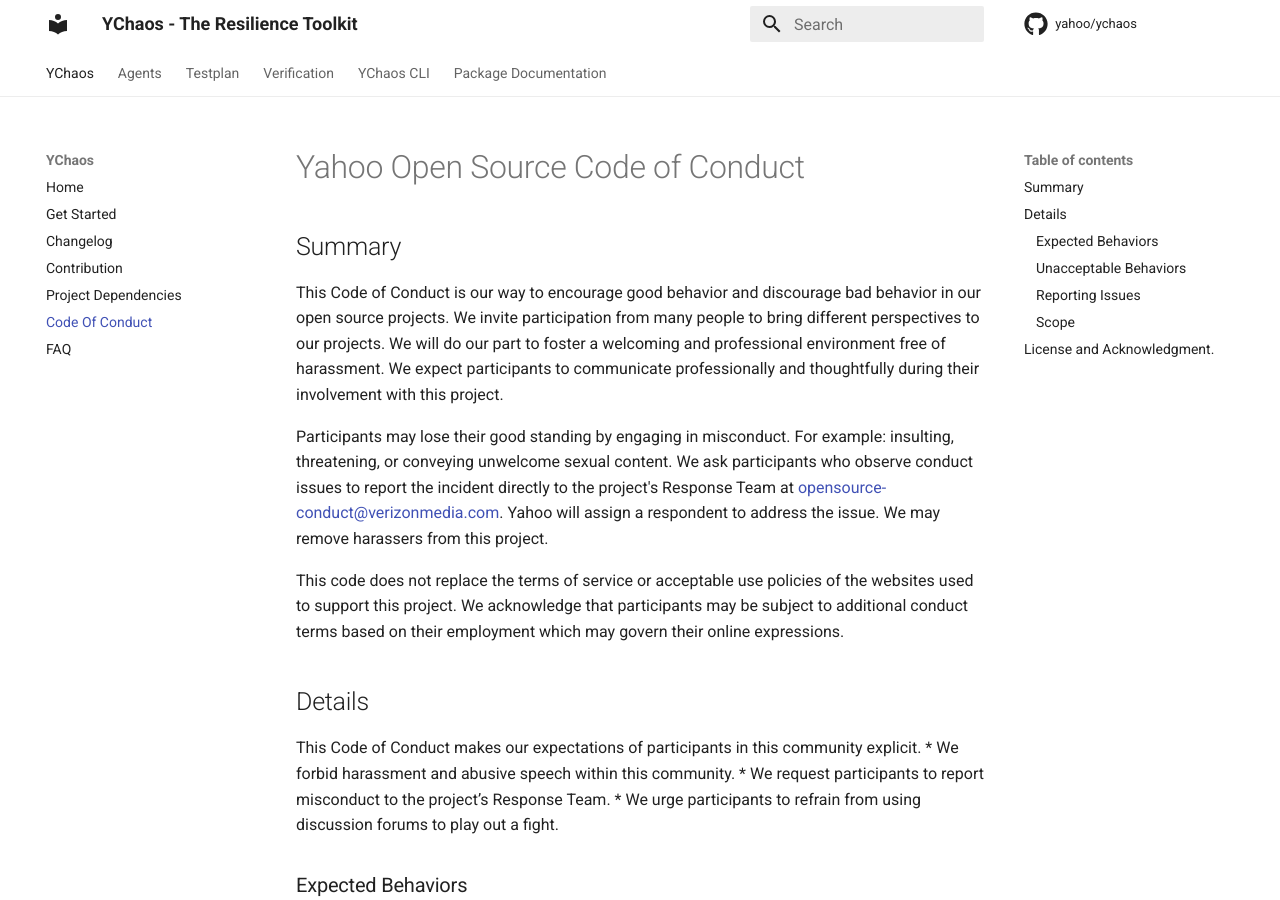
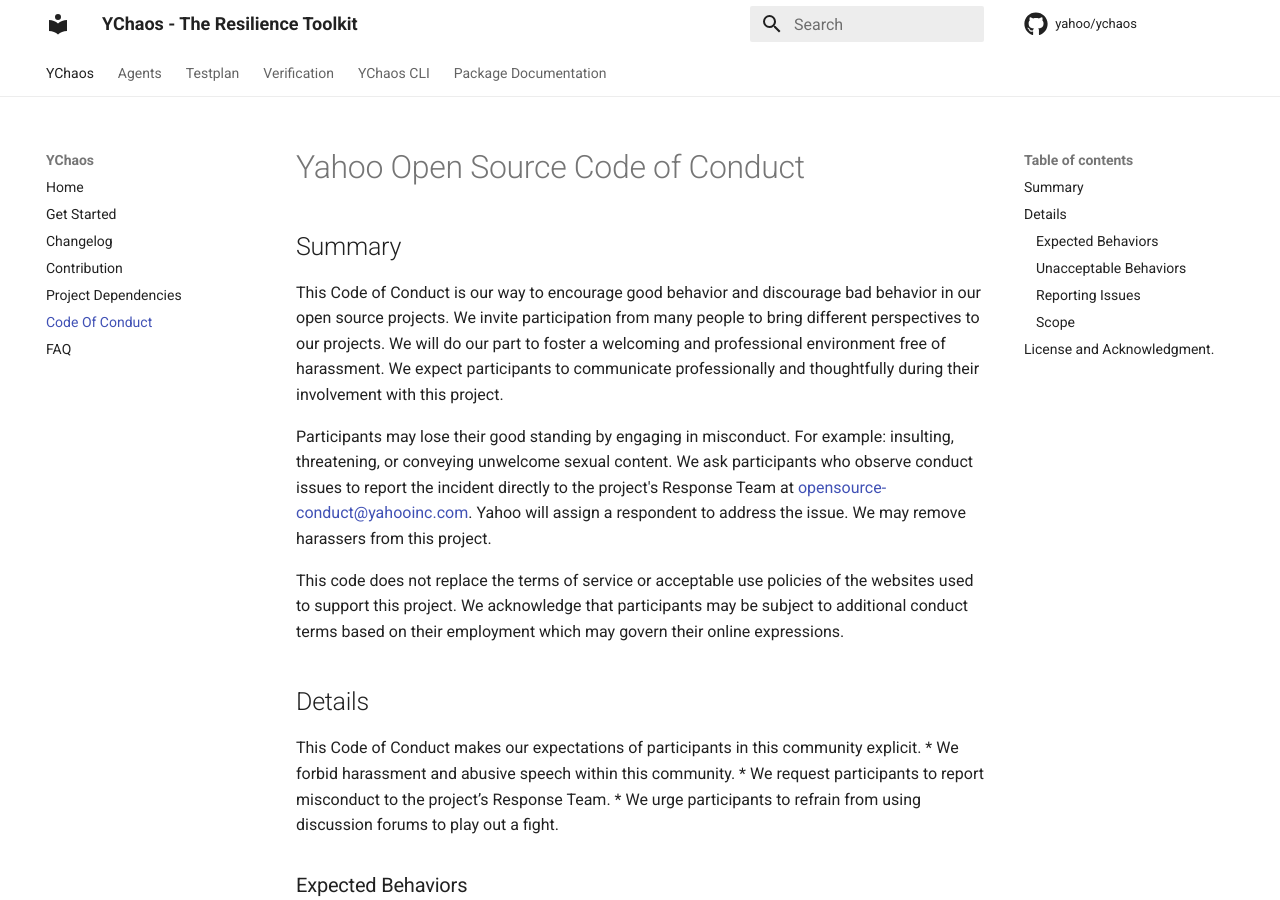
Before and after one commit to yahoo/ychaos, an MkDocs documentation site: the page built from docs/code_of_conduct.md, in a window 1280 px wide and 900 px high. Built offline with MkDocs 1.6.1 and Material for MkDocs 9.7.7, drawn with Linux system fonts in a browser that asks for light colours; comment, search, counter and statistics services are not loaded; the version menu is left out; some of the changed text lies outside the part shown.

Commit message:
Change Email Domain (#97)

```diff
--- a/docs/code_of_conduct.md
+++ b/docs/code_of_conduct.md
@@ -3,7 +3,7 @@
 ## Summary
 This Code of Conduct is our way to encourage good behavior and discourage bad behavior in our open source projects. We invite participation from many people to bring different perspectives to our projects. We will do our part to foster a welcoming and professional environment free of harassment. We expect participants to communicate professionally and thoughtfully during their involvement with this project.
 
-Participants may lose their good standing by engaging in misconduct. For example: insulting, threatening, or conveying unwelcome sexual content. We ask participants who observe conduct issues to report the incident directly to the project's Response Team at opensource-conduct@verizonmedia.com. Yahoo will assign a respondent to address the issue. We may remove harassers from this project.
+Participants may lose their good standing by engaging in misconduct. For example: insulting, threatening, or conveying unwelcome sexual content. We ask participants who observe conduct issues to report the incident directly to the project's Response Team at opensource-conduct@yahooinc.com. Yahoo will assign a respondent to address the issue. We may remove harassers from this project.
 
 This code does not replace the terms of service or acceptable use policies of the websites used to support this project. We acknowledge that participants may be subject to additional conduct terms based on their employment which may govern their online expressions.
 
@@ -35,7 +35,7 @@
 * **Don't disrupt.** Sustained disruptions in a discussion.
 
 ### Reporting Issues
-If you experience or witness misconduct, or have any other concerns about the conduct of members of this project, please report it by contacting our Response Team at opensource-conduct@verizonmedia.com who will handle your report with discretion. Your report should include:
+If you experience or witness misconduct, or have any other concerns about the conduct of members of this project, please report it by contacting our Response Team at opensource-conduct@yahooinc.com who will handle your report with discretion. Your report should include:
 * Your preferred contact information. We cannot process anonymous reports.
 * Names (real or usernames) of those involved in the incident.
 * Your account of what occurred, and if the incident is ongoing. Please provide links to or transcripts of the publicly available records (e.g. a mailing list archive or a public IRC logger), so that we can review it.
--- a/mkdocs.yml
+++ b/mkdocs.yml
@@ -3,12 +3,12 @@
 extra:
     config_override: false
     doc_owner: Resilience Team
-    doc_owner_shortid: ychaos-dev@verizonmedia.com
+    doc_owner_shortid: ychaos-dev@yahooinc.com
     version:
         provider: mike
     social:
         - icon: material/email
-          link: mailto://ychaos-dev@verizonmedia.com
+          link: mailto://ychaos-dev@yahooinc.com
           name: Mail Resilience Team
 
 extra_css: []
--- a/screwdriver.yaml
+++ b/screwdriver.yaml
@@ -9,7 +9,7 @@
     settings:
         email:
             addresses:
-                - ychaos-alerts@verizonmedia.com
+                - ychaos-alerts@yahooinc.com
             statuses:
                 - ABORTED
                 - FAILURE
--- a/setup.cfg
+++ b/setup.cfg
@@ -1,6 +1,6 @@
 [metadata]
 author = Resilience Team
-author_email = ychaos-dev@verizonmedia.com
+author_email = ychaos-dev@yahooinc.com
 classifiers =
     Development Status :: 5 - Production/Stable
     License :: OSI Approved :: Apache Software License
```
Also changed, not shown: README.md (+1 -1 lines).
